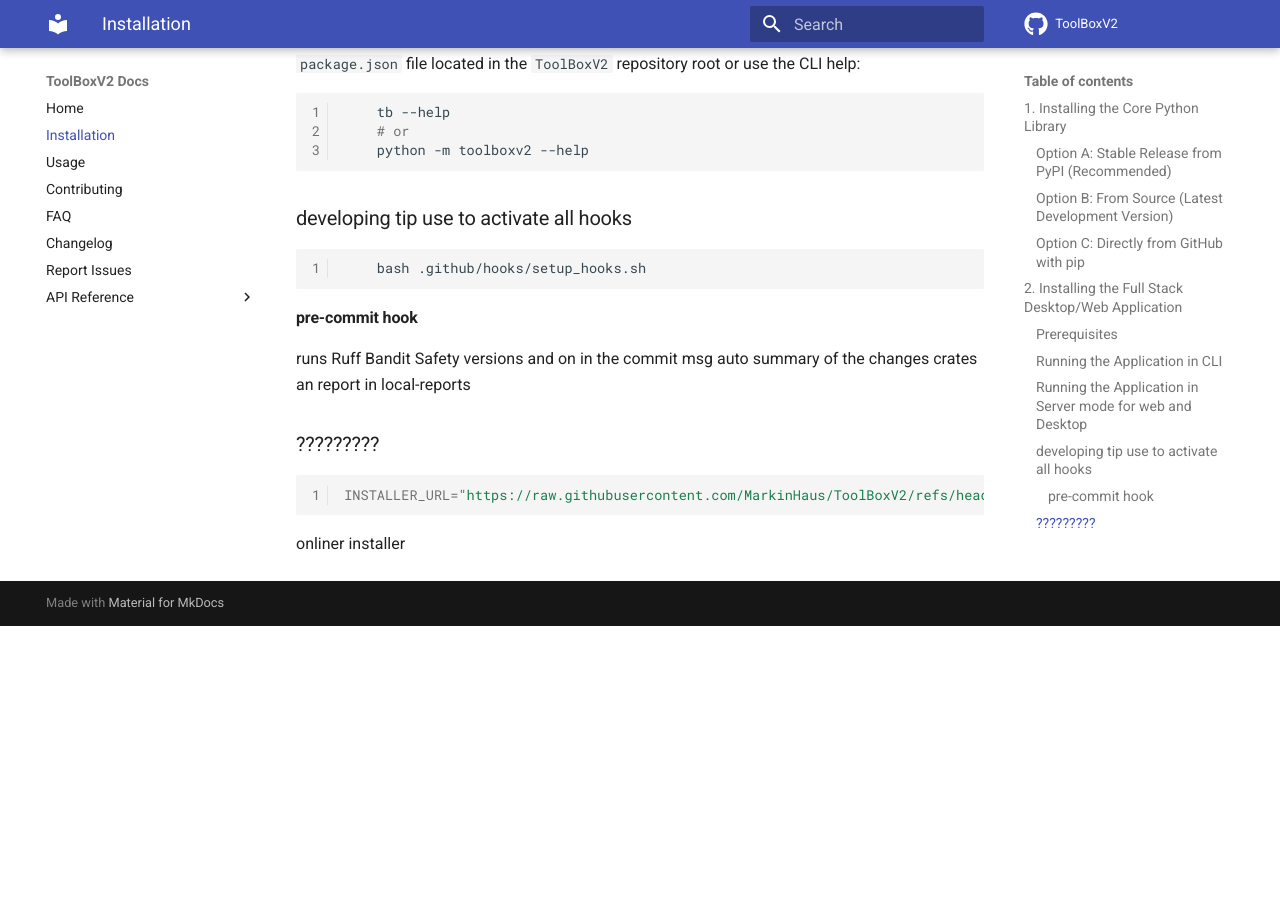
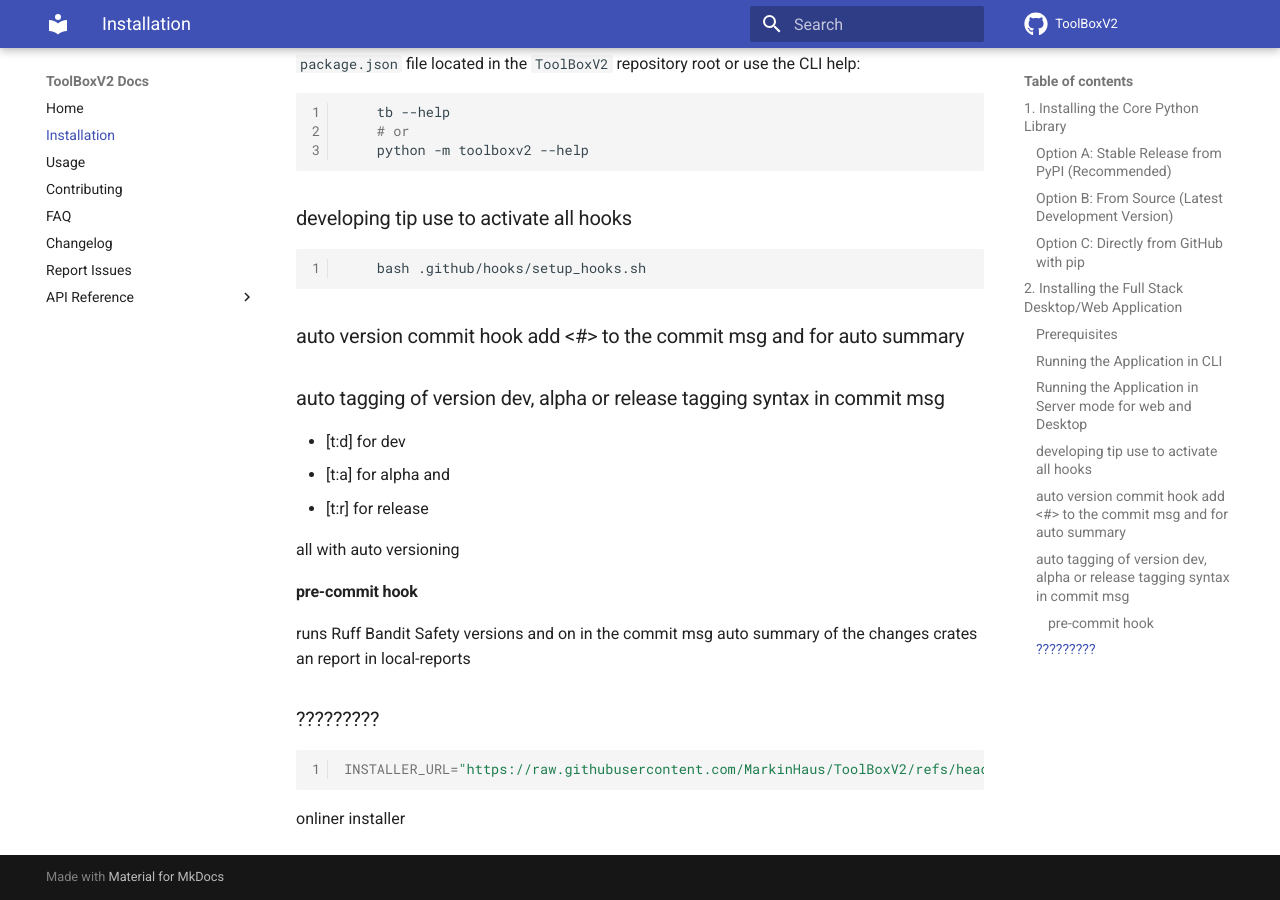
Before and after one commit to MarkinHaus/ToolBoxV2, an MkDocs documentation site: the page built from docs/installation.md, in a window 1280 px wide and 900 px high, scrolled down 3463 px. Built offline with MkDocs 1.6.1 and Material for MkDocs 9.7.7, drawn with Linux system fonts in a browser that asks for light colours; comment, search, counter and statistics services are not loaded; before the commit the page ends 4089 px from its top, so only the background shows below that.

````diff
--- a/docs/installation.md
+++ b/docs/installation.md
@@ -139,6 +139,14 @@
     bash .github/hooks/setup_hooks.sh
 ```
 
+### auto version commit hook add <#> to the commit msg and <sum> for auto summary
+### auto tagging of version dev, alpha or release tagging syntax in commit msg
+ - [t:d] for dev
+ - [t:a] for alpha and
+ - [t:r] for release
+
+ all with auto versioning
+
 #### pre-commit hook
 
 runs Ruff Bandit Safety versions and on <sum> in the commit msg auto summary of the changes
````
